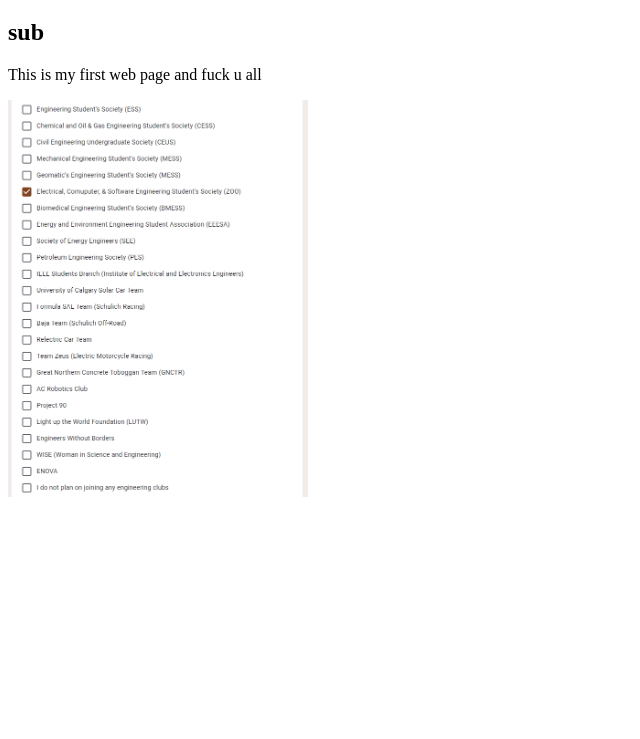
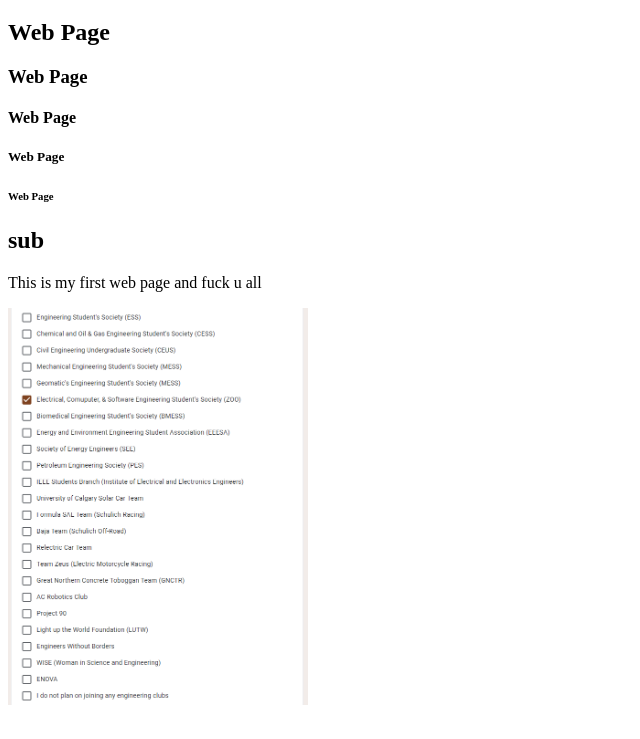
Before and after one commit to atifali619/website, a plain HTML site: page index.html in a window 1280 px wide. Shown: the part 61-800 px from the top of the page, without its empty margins (0-640 px from the left). Drawn offline with Linux system fonts and the light colour scheme.

Commit message:
second commit

```diff
--- a/index.html
+++ b/index.html
@@ -7,6 +7,11 @@
 </head>
 <body>
   <h1>Web Page</h1>
+  <h2>Web Page</h2>
+  <h3>Web Page</h3>
+  <h4>Web Page</h4>
+  <h5>Web Page</h5>
+  <h6>Web Page</h6>
   <h2>sub</h2>
   <p>This is my first web page and fuck u all</p>
 
```
